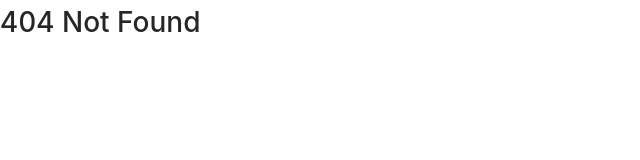
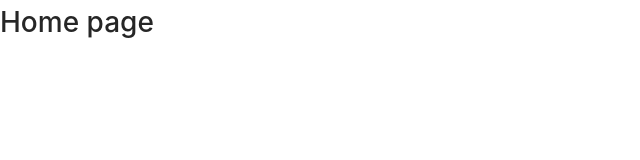
Before and after one commit to nikos-chatzatoglou/Eumentis-Cloud---ReactJS, a React (Create React App) app in the folder my-app/: page /home in a window 1280 px wide. Before the commit this address had no page. Shown: the top 160 px of the page, without its empty margins (0-640 px from the left). Built offline with nearby package versions, Linux system fonts and the light colour scheme.

Commit message:
create home page

```diff
--- a/my-app/src/App.tsx
+++ b/my-app/src/App.tsx
@@ -2,6 +2,7 @@
 import { Routes, Route } from "react-router-dom";
 
 import Contacts from "./pages/Contacts/Contacts";
+import Home from "./pages/Home/Home";
 import KitchenSink from "./pages/KitchenSink/KitchenSink";
 
 const App = () => {
@@ -9,6 +10,7 @@
 		<Routes>
 			<Route path='/' element={<Contacts />} />
 			<Route path='/kitchenSink' element={<KitchenSink />} />
+			<Route path='/home' element= {<Home/>}/>
 
 			<Route path='*' element={<h1>404 Not Found</h1>} />
 		</Routes>
--- a/my-app/src/pages/Contacts/Contacts.tsx
+++ b/my-app/src/pages/Contacts/Contacts.tsx
@@ -148,6 +148,8 @@
 			});
 			setContacts(usersWithFavorite);
 			setLoading(false);
+
+
 		};
 		if (
 			localStorage.getItem("contacts") === null ||
--- /dev/null
+++ b/my-app/src/pages/Home/Home.styles.ts
@@ -0,0 +1 @@
+import styled from "styled-components";
--- /dev/null
+++ b/my-app/src/pages/Home/Home.tsx
@@ -0,0 +1,11 @@
+
+
+const Home = () => {
+	return (
+		<div>
+			<h1>Home page</h1>
+		</div>
+	);
+};
+
+export default Home;
```
